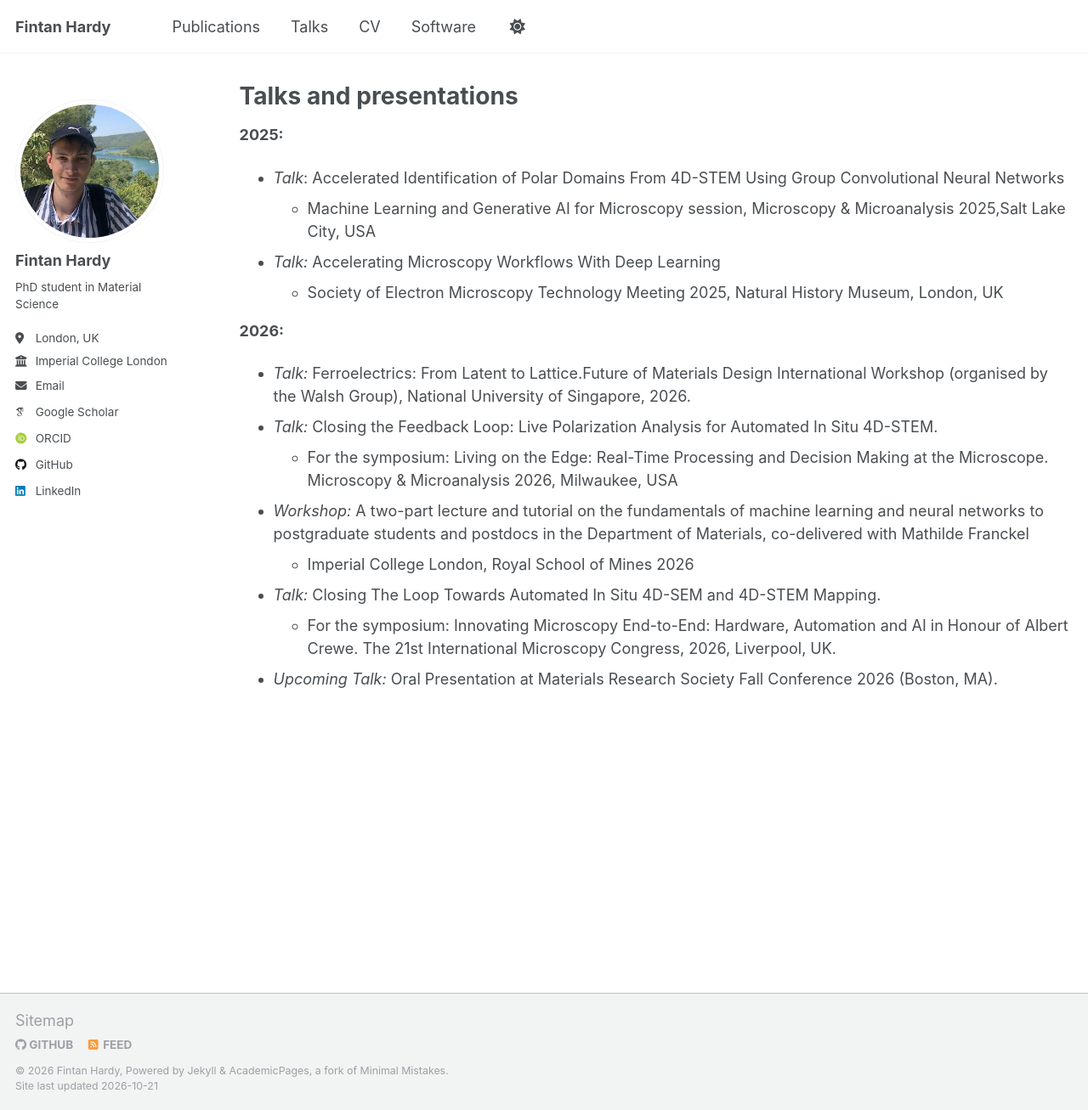
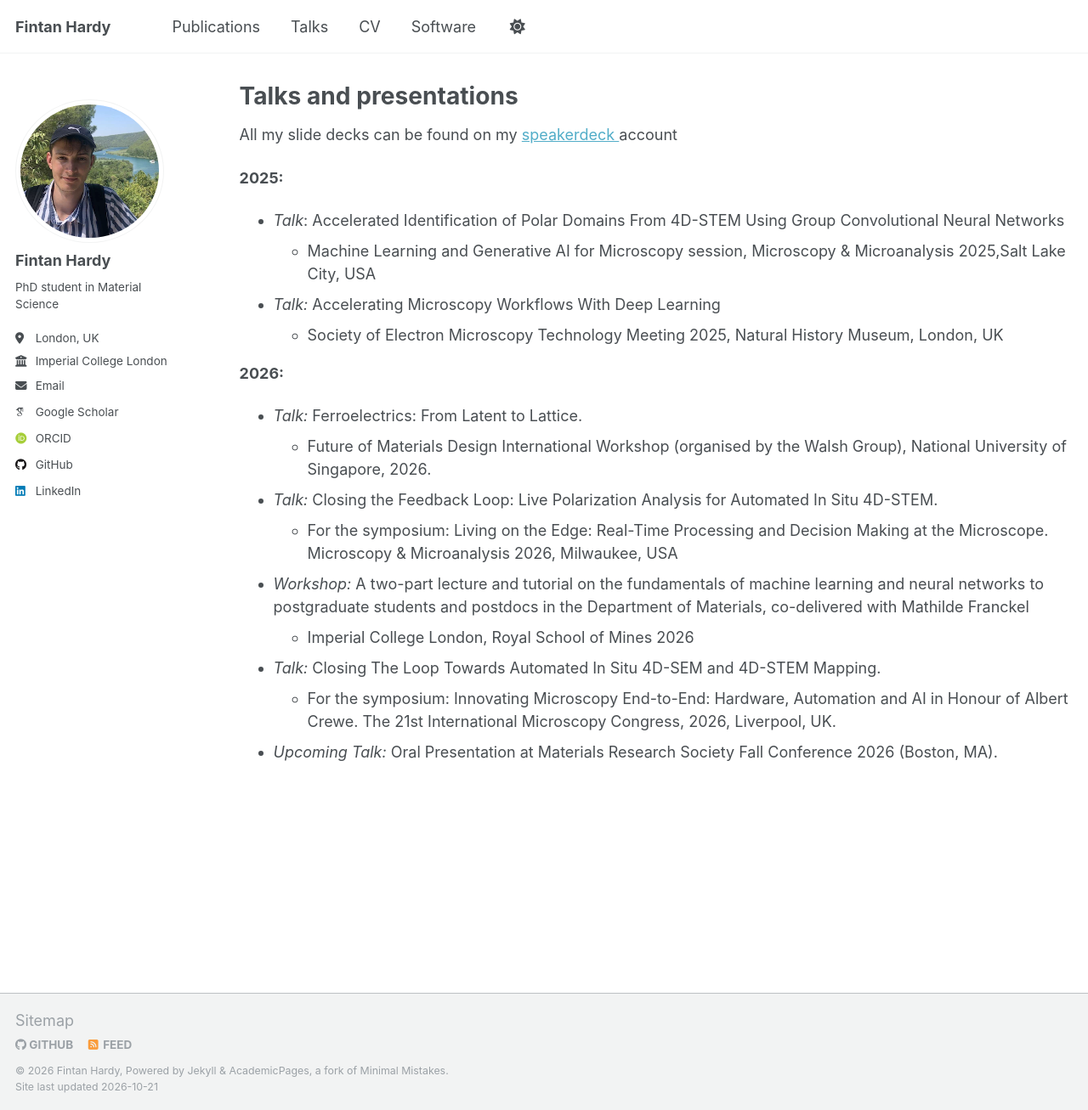
Before and after one commit to FinHardy/finhardy.github.io, a Jekyll site: the page built from _pages/talks.md, in a window 1280 px wide and 1307 px high. Shown: the whole window at 85% size. Built offline with Jekyll 4.4.1, drawn with Linux system fonts in a browser that asks for light colours; some web fonts are replaced.

Commit message:
update talks link and upload updated CV

```diff
--- a/_data/navigation.yml
+++ b/_data/navigation.yml
@@ -24,7 +24,7 @@ main:
   #   url: /year-archive/
 
   - title: "CV"
-    url: /files/CV_2024-10-24.pdf
+    url: /files/Fintan_Hardy_CV_2026-10-21.pdf
 
   - title: Software
     url: https://github.com/finhardy
--- a/_pages/talks.md
+++ b/_pages/talks.md
@@ -4,6 +4,8 @@ title: "Talks and presentations"
 permalink: /talks/
 author_profile: true
 ---
+All my slide decks can be found on my [speakerdeck ](https://speakerdeck.com/finhardy)account
+
 **2025:**
 
 - *Talk*: Accelerated Identification of Polar Domains From 4D-STEM Using Group Convolutional Neural Networks
@@ -13,7 +15,8 @@ author_profile: true
 
 **2026:**
 
-- *Talk:* Ferroelectrics: From Latent to Lattice.Future of Materials Design International Workshop (organised by the Walsh Group), National University of Singapore, 2026.
+- *Talk:* Ferroelectrics: From Latent to Lattice.
+  - Future of Materials Design International Workshop (organised by the Walsh Group), National University of Singapore, 2026.
 - *Talk:* Closing the Feedback Loop: Live Polarization Analysis for Automated In Situ 4D-STEM.
   - For the symposium: Living on the Edge: Real-Time Processing and Decision Making at the Microscope. Microscopy & Microanalysis 2026, Milwaukee, USA
 - *Workshop:* A two-part lecture and tutorial on the fundamentals of machine learning and neural networks to postgraduate students and postdocs in the
```
Also changed, not shown: 2 other files.
